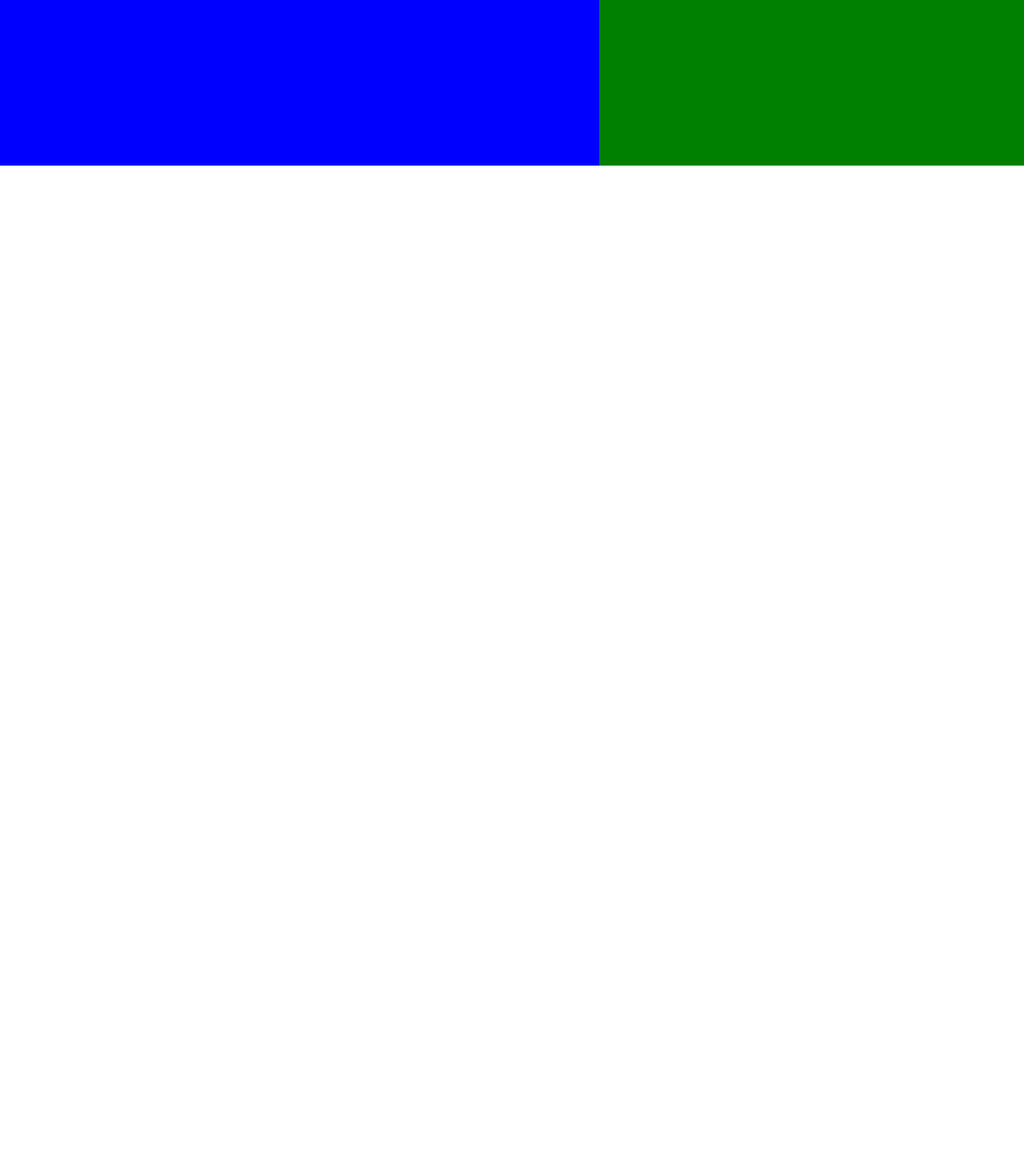
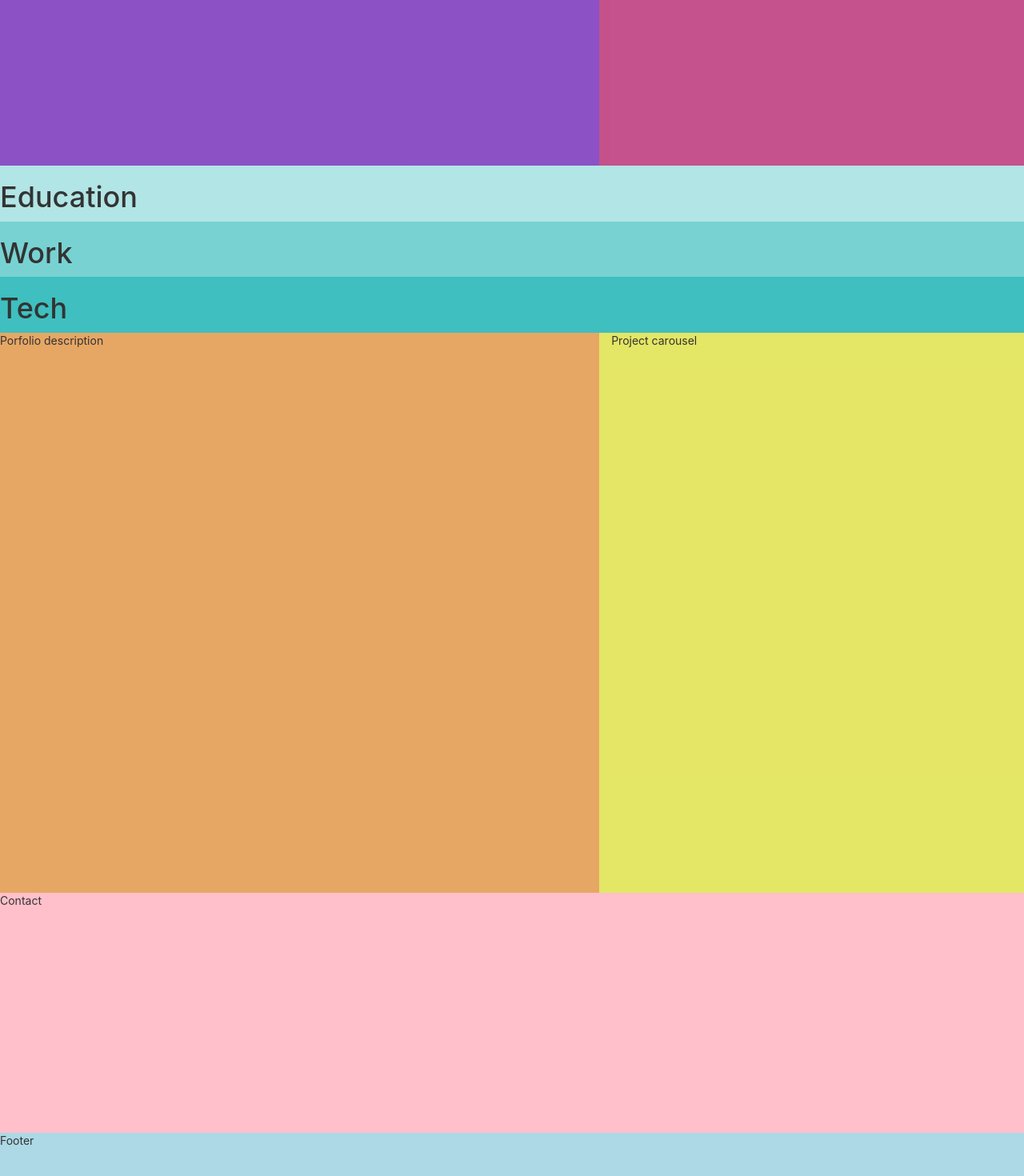
Before and after one commit to shelbyinloes/shelbys-portfolio, a React (Create React App) app: page /contact in a window 1280 px wide. Shown: the part 558-2028 px from the top of the page at 80% size. Before the commit the page ends 800 px from the top, so only its background shows below. Built offline with nearby package versions, Linux system fonts and the light colour scheme.

Commit message:
start of all components/wireframing

```diff
--- a/src/App.js
+++ b/src/App.js
@@ -4,6 +4,10 @@ import { Grid, Row } from 'react-bootstrap';
 import Header from './components/Header.js';
 import Navigation from './components/Navigation.js';
 import Video from './components/Video.js';
+import AboutMe from './components/AboutMe.js';
+import Portfolio from './components/Portfolio.js';
+import Contact from './components/Contact.js';
+import Footer from './components/Footer.js';
 
 
 class App extends Component {
@@ -20,6 +24,18 @@ class App extends Component {
           <Row>
             <Video />
           </Row>
+          <Row>
+            <AboutMe />
+          </Row>
+          <Row>
+            <Portfolio />
+          </Row>
+          <Row>
+            <Contact />
+          </Row>
+          <Row>
+            <Footer />
+          </Row>
         </Grid>
       </div>
     );
--- /dev/null
+++ b/src/components/AboutMe.js
@@ -0,0 +1,41 @@
+import React, {Component} from "react";
+import {Row, Col} from "react-bootstrap";
+
+const about = {
+
+}
+const education = {
+    backgroundColor: "rgba(63, 191, 191,  0.4)"
+  }
+
+  const work = {
+  backgroundColor: "rgba(63, 191, 191,  0.7)"
+}
+
+const tech = {
+  backgroundColor: "rgba(63, 191, 191,  1)"
+}
+
+// This section will be the resume section;
+// each part will show on scroll;
+
+class AboutMe extends Component {
+  render(){
+    return(
+      <div>
+        <Row style={about}>
+          <Col style={education} sm={12}>
+            <h1>Education</h1>
+          </Col>
+          <Col style={work} sm={12}>
+            <h1>Work</h1>
+          </Col>
+          <Col style={tech} sm={12}>
+            <h1>Tech</h1>
+          </Col>
+        </Row>
+      </div>
+    )}
+}
+
+  export default AboutMe;
--- /dev/null
+++ b/src/components/Contact.js
@@ -0,0 +1,22 @@
+import React, {Component} from "react";
+import {Row, Col} from "react-bootstrap";
+
+const contact = {
+  backgroundColor: "pink",
+  height: "300px"
+}
+
+// this section will be contact - email, linkedin, etc
+
+class Contact extends Component {
+  render(){
+    return(
+      <div>
+        <Row style={contact}>
+          <Col sm={12}>Contact</Col>
+        </Row>
+      </div>
+    )}
+}
+
+  export default Contact;
--- /dev/null
+++ b/src/components/Footer.js
@@ -0,0 +1,22 @@
+import React, {Component} from "react";
+import {Row, Col} from "react-bootstrap";
+
+const nav = {
+  backgroundColor: "lightBlue",
+  height: "200px"
+}
+
+// this section will have basic footer info - copywrite, contact, funny
+
+class Footer extends Component {
+  render(){
+    return(
+      <div>
+        <Row style={nav}>
+          <Col sm={12}>Footer</Col>
+        </Row>
+      </div>
+    )}
+}
+
+  export default Footer;
--- a/src/components/Header.js
+++ b/src/components/Header.js
@@ -2,10 +2,11 @@ import React, {Component} from "react";
 import {Row, Col} from "react-bootstrap";
 
 const header = {
-  backgroundColor: "purple",
+  backgroundColor: "rgb(127, 191, 63)",
   height: "100px"
 }
 
+// this section will stay fixed, but will become opaque
 
 class Header extends Component {
   render(){
--- a/src/components/Navigation.js
+++ b/src/components/Navigation.js
@@ -8,6 +8,8 @@ const nav = {
   alignItems: "center"
 }
 
+// this section will only show on page load and on scrolling up;
+// dissapears on scroll down
 
 class Navigation extends Component {
   render(){
--- /dev/null
+++ b/src/components/Portfolio.js
@@ -0,0 +1,30 @@
+import React, {Component} from "react";
+import {Row, Col} from "react-bootstrap";
+
+const portfolio = {
+  height: "700px"
+}
+const projectDescription = {
+  backgroundColor: "rgba(226, 152, 74, 0.85)",
+  height: "700px"
+}
+const projects = {
+  backgroundColor: "rgba(224, 226, 74, 0.85)",
+  height: "700px"
+}
+
+// this section will have a carousel-type motion to scroll through various projects
+
+class Portfolio extends Component {
+  render(){
+    return(
+      <div>
+        <Row style={portfolio}>
+          <Col style={projectDescription} sm={7}>Porfolio description</Col>
+          <Col style={projects} sm={5}>Project carousel</Col>
+        </Row>
+      </div>
+    )}
+}
+
+  export default Portfolio;
--- a/src/components/Video.js
+++ b/src/components/Video.js
@@ -7,22 +7,27 @@ const videoContainer = {
 
 const video = {
     height: "600px",
-    backgroundColor: "blue"
+    backgroundColor: "rgba(127, 63, 191, 0.9)"
 }
 
 const about = {
     height: '600px',
-    backgroundColor: "green"
+    backgroundColor: "rgba(191, 63, 127, 0.9)"
 }
 
+// this section will have a video with play button (or timeout?)
 
 class Video extends Component {
   render(){
     return(
       <div>
         <Row style={videoContainer}>
-          <Col sm={7} style={video}>VIDEO</Col>
-          <Col sm={5} style={about}>About Me</Col>
+          <Col sm={7} style={video}>
+            VIDEO
+          </Col>
+          <Col sm={5} style={about}>
+            About Me
+          </Col>
         </Row>
       </div>
     )}
```
